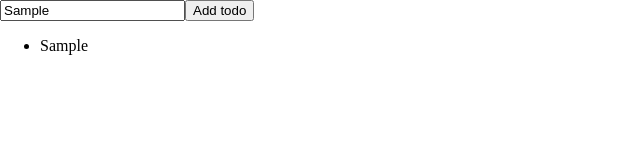
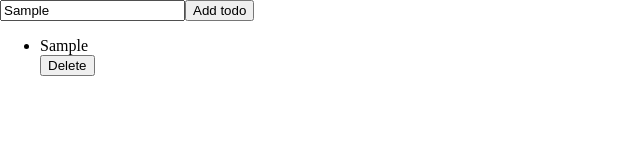
Before and after one commit to localhostd3veloper/basic-todo-react-app, a React (Vite) app: page / in a window 1280 px wide. Both pictures are taken after typing "Sample" into the empty fields and a click on the button "Add todo". Shown: the top 160 px of the page, without its empty margins (0-640 px from the left). Built offline with nearby package versions, Linux system fonts and the light colour scheme.

Commit message:
added uuid and remove todo functionality

```diff
--- a/package.json
+++ b/package.json
@@ -11,11 +11,13 @@
 	},
 	"dependencies": {
 		"react": "^18.2.0",
-		"react-dom": "^18.2.0"
+		"react-dom": "^18.2.0",
+		"uuid": "^9.0.1"
 	},
 	"devDependencies": {
 		"@types/react": "^18.2.66",
 		"@types/react-dom": "^18.2.22",
+		"@types/uuid": "^9.0.8",
 		"@typescript-eslint/eslint-plugin": "^7.2.0",
 		"@typescript-eslint/parser": "^7.2.0",
 		"@vitejs/plugin-react": "^4.2.1",
--- a/src/App.tsx
+++ b/src/App.tsx
@@ -1,6 +1,11 @@
 import { useRef, useState } from 'react';
 import './App.scss';
-import { TypeTodo, getLocalStorageData, setLocalStorageData } from './helper';
+import {
+	TypeTodo,
+	genUUID,
+	getLocalStorageData,
+	setLocalStorageData,
+} from './helper';
 
 function App() {
 	const initialLocalStorageData = getLocalStorageData();
@@ -10,12 +15,21 @@ function App() {
 	const addTodo = (e: React.FormEvent) => {
 		e.preventDefault();
 		const newTodoObj: TypeTodo = {
+			uuid: genUUID(),
 			text: todoInputRef.current?.value ?? '',
 			createdOn: new Date(),
 		};
 		setTodoList((prev) => {
 			setLocalStorageData([...prev, newTodoObj]);
 			return [...prev, newTodoObj];
+		});
+	};
+
+	const removeTodo = (uuid: string) => {
+		setTodoList((prev) => {
+			const updatedList = prev.filter((val) => val.uuid !== uuid);
+			setLocalStorageData(updatedList);
+			return updatedList;
 		});
 	};
 
@@ -32,7 +46,17 @@ function App() {
 			</form>
 			<ul>
 				{todoList.map((todo, i) => (
-					<li key={i}>{todo.text}</li>
+					<div key={i}>
+						<li>{todo.text}</li>
+						<button
+							type="button"
+							onClick={() => {
+								removeTodo(todo.uuid);
+							}}
+						>
+							Delete
+						</button>
+					</div>
 				))}
 			</ul>
 		</main>
--- a/src/helper.ts
+++ b/src/helper.ts
@@ -1,7 +1,12 @@
+import { v4 as uuidV4 } from 'uuid';
+
 export type TypeTodo = {
+	uuid: string;
 	text: string;
 	createdOn: Date;
 };
+
+export const genUUID = () => uuidV4().substring(0, 6);
 
 export const getLocalStorageData = () => {
 	if (localStorage) {
```
Also changed, not shown: 1 other file (tests, documents, lock files or other folders).
